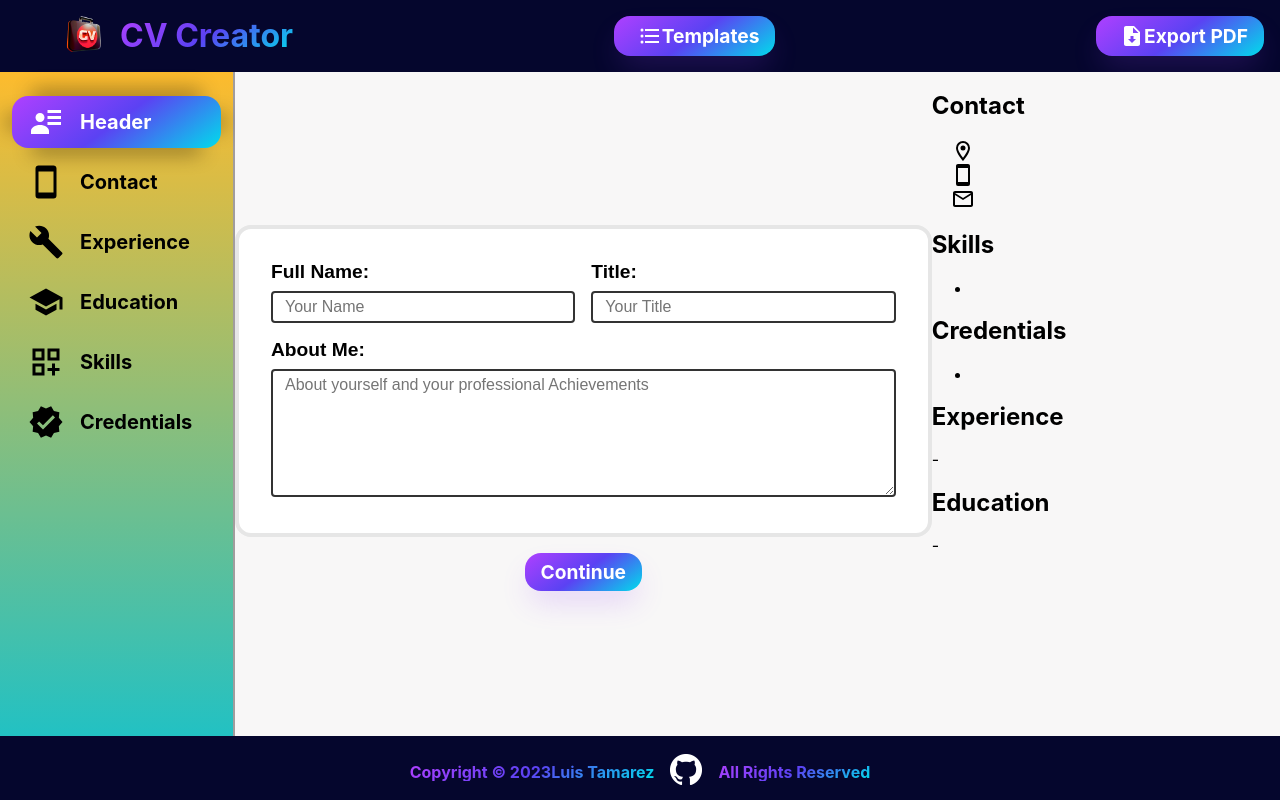
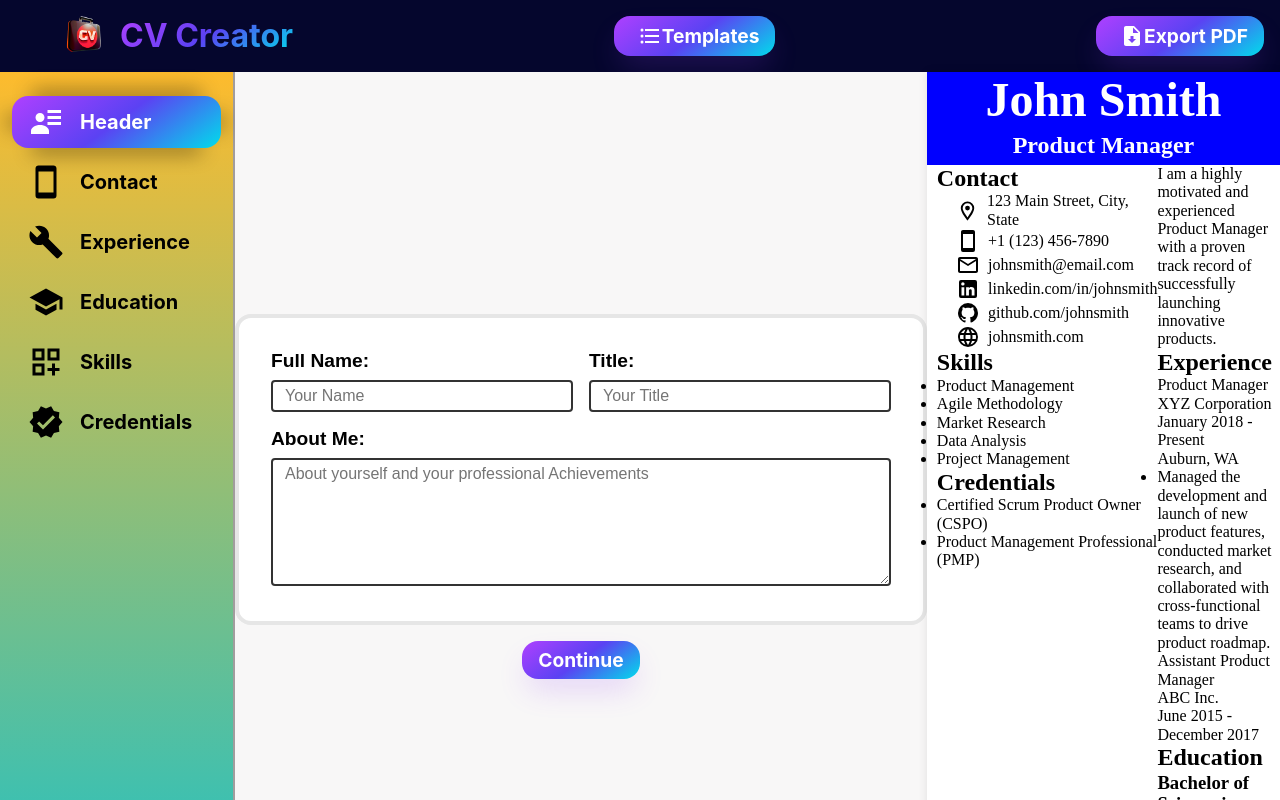
Before and after one commit to luizerkp/cv-application, a React (Create React App) app: page / in a window 1280 px wide. Shown: the top 800 px of the page. Built offline with nearby package versions, Linux system fonts and the light colour scheme.

Commit message:
Add styling to Template1   Remove '#' from skill and Credentials form displays   Add styling to ResumeHeader

```diff
--- a/src/components/Contact.js
+++ b/src/components/Contact.js
@@ -10,7 +10,7 @@ class Contact extends Component {
       address: props.contact.address,
       phone: props.contact.phone,
       email: props.contact.email,
-      linkedin: props.linkedin,
+      linkedin: props.contact.linkedin,
       gitHub: props.contact.gitHub,
       website: props.contact.website ,
     };
@@ -32,6 +32,7 @@ class Contact extends Component {
 
   render() {
     const { address, phone, email, linkedin, gitHub, website } = this.state;
+    // console.log(this.props.contact);
     return (
       <div className= "contact">
         <h2>Contact</h2>
--- a/src/components/CredentialsForm.js
+++ b/src/components/CredentialsForm.js
@@ -81,7 +81,7 @@ class CredentialsForm extends Component {
         <div className={styles['input-field-group']}>
           {credentials.map((credential, idx) => (
             <div key={idx}>
-              <label htmlFor={`credential#${idx}`}>Credential #{idx + 1}</label>
+              <label htmlFor={`credential#${idx}`}>Credential {idx + 1}</label>
               <input
                 type="text"
                 id={`credential#${idx}`}
--- a/src/components/MainContainer.js
+++ b/src/components/MainContainer.js
@@ -3,6 +3,7 @@ import styles from '../styles/MainContainer.module.css';
 import FormContainer from './FormContainer';
 import ResumeContainer from './ResumeContainer';
 import SideBar from './SideBar';
+import sampleResume from '../sampleResume';
 
 class MainContainer extends Component {
     constructor(props) {
@@ -93,6 +94,7 @@ class MainContainer extends Component {
 
     render() {
       const { currentTemplate } = this.props;
+      // console.log(sampleResume)
         return (
           <div className={styles['main-container']}>
             <SideBar
@@ -106,7 +108,8 @@ class MainContainer extends Component {
               masterObject={this.state.masterObject}
             />
             <ResumeContainer
-              masterObject={this.state.masterObject}
+              // masterObject={this.state.masterObject}
+              masterObject={sampleResume}
               currentTemplate={currentTemplate}
             />
           </div>
--- a/src/components/ResumeContainer.js
+++ b/src/components/ResumeContainer.js
@@ -24,7 +24,10 @@ class ResumeContainer extends Component {
     // console.log('ResumeContainer render');
     const { currentTemplate, masterObject } = this.state;
     const templates = {
-      template1: () => <Template1 masterObj={masterObject} />,
+      template1: () => <Template1
+        masterObj={masterObject}
+        template = {"template1"}
+      />,
     };
     return (
       templates[currentTemplate] ? templates[currentTemplate]() : templates.template1()
--- a/src/components/ResumeHeader.js
+++ b/src/components/ResumeHeader.js
@@ -1,4 +1,5 @@
 import { Component } from "react";
+import styles from "../styles/Template1.module.css";
 
 class ResumeHeader extends Component {
   constructor(props) {
@@ -27,11 +28,11 @@ class ResumeHeader extends Component {
   render() {
     const { fullName, title } = this.state;
     return (
-    <div className= "resume-header">
-      <div className= "name">
+    <div className= {styles['resume-header']}>
+      <div className= {styles['name']}>
         {fullName}
       </div>
-      <div className= 'title'>
+      <div className= {styles['title']}>
         {title}
       </div>
     </div>
--- a/src/components/SkillsForm.js
+++ b/src/components/SkillsForm.js
@@ -82,7 +82,7 @@ class SkillsForm extends Component {
         <div  className={styles['input-field-group']}>
           {skills.map((skill, idx) => (
             <div key={idx}>
-              <label htmlFor={`Skill#${idx}`}>Skill #{idx + 1}</label>
+              <label htmlFor={`Skill#${idx}`}>Skill {idx + 1}</label>
               <input
                 type="text"
                 id={`Skill#${idx}`}
--- a/src/components/Template1.js
+++ b/src/components/Template1.js
@@ -12,6 +12,7 @@ class Template1 extends Component {
     super(props);
     this.state = {
       masterObj: props.masterObj,
+      template: props.template,
     };
   }
   componentDidUpdate(prevProps) {
@@ -20,18 +21,20 @@ class Template1 extends Component {
       // console.log(this.props.masterObj);
       this.setState({
         masterObj: this.props.masterObj,
+        template: this.props.template,
       });
     }
   }
   render() {
     // console.log('Template1 render');
-    const { masterObj } = this.state;
-    // console.log(masterObj);
+    const { masterObj, template } = this.state;
+    // console.log(masterObj.contact);
     return(
       <div className= {styles['template1-main']}>
         <ResumeHeader
           fullName={masterObj.header.fullName}
           title={masterObj.header.title}
+          template = {template}
         />
         <div className= {styles['resume-body']}>
           <div className={styles['resume-left']}>
--- a/src/sampleResume.js
+++ b/src/sampleResume.js
@@ -9,16 +9,17 @@ const sampleResume = {
     phone: "+1 (123) 456-7890",
     email: "johnsmith@email.com",
     linkedin: "linkedin.com/in/johnsmith",
-    github: "github.com/johnsmith",
+    gitHub: "github.com/johnsmith",
     website: "johnsmith.com",
   },
   experience: [
     {
       company: "XYZ Corporation",
       title: "Product Manager",
+      companyLocation: "Auburn, WA",
       startDate: "January 2018",
       endDate: "Present",
-      description: "Managed the development and launch of new product features, conducted market research, and collaborated with cross-functional teams to drive product roadmap.",
+      responsabilities: "Managed the development and launch of new product features, conducted market research, and collaborated with cross-functional teams to drive product roadmap.",
     },
     {
       company: "ABC Inc.",
--- a/src/styles/Template1.module.css
+++ b/src/styles/Template1.module.css
@@ -0,0 +1,40 @@
+/* reset all padding and margin values */
+* {
+  padding: 0;
+  margin: 0;
+}
+
+.template1-main {
+  display: flex;
+  flex-direction: column;
+  background-color: #fff;
+  border-radius: 4px;
+  box-shadow: 0 0 10px rgba(0, 0, 0, 0.1);
+  align-items: center;
+  font-family: 'Times New Roman', Times, serif;
+}
+
+.resume-body {
+  display: flex;
+  padding-left: 10px;
+}
+
+.name {
+  font-size: 3rem;
+  margin-bottom: 5px;
+}
+
+.title {
+  font-size: 1.5rem;
+  margin-bottom: 5px;
+}
+
+.resume-header {
+  display: flex;
+  flex-direction: column;
+  align-items: center;
+  background-color: blue;
+  width: 100%;
+  color: white;
+  font-weight: bold;
+}
```
